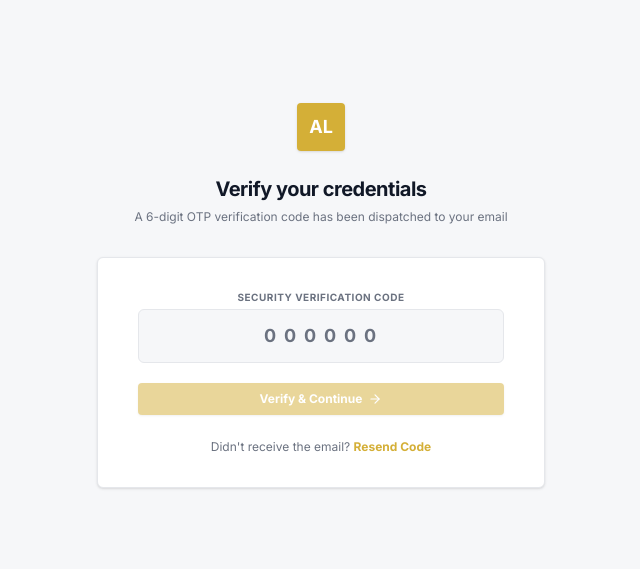
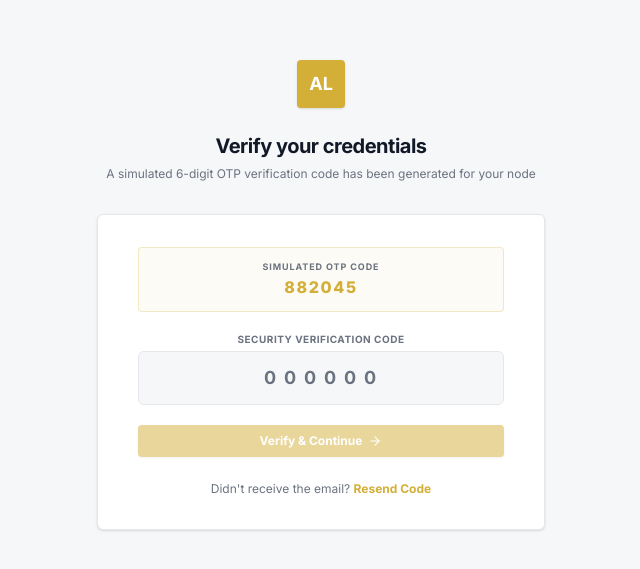
Before and after one commit to am-aslam/AurumLedgerPro, a Next.js app: page /verify in a window 1280 px wide. Shown: the part 105-674 px from the top of the page, without its empty margins (319-959 px from the left). Built offline with nearby package versions, Linux system fonts and the light colour scheme.

Commit message:
feat: add simulated OTP display and validation on verification page

```diff
--- a/src/app/verify/page.tsx
+++ b/src/app/verify/page.tsx
@@ -8,9 +8,16 @@ export default function VerificationPage() {
   const router = useRouter();
   const [code, setCode] = useState('');
   const [isLoading, setIsLoading] = useState(false);
+  const [errorMsg, setErrorMsg] = useState('');
+  const demoCode = '882045';
 
   const handleSubmit = (e: React.FormEvent) => {
     e.preventDefault();
+    if (code !== demoCode) {
+      setErrorMsg('Invalid verification code. Please enter the simulated code.');
+      return;
+    }
+    setErrorMsg('');
     setIsLoading(true);
 
     setTimeout(() => {
@@ -30,12 +37,24 @@ export default function VerificationPage() {
           Verify your credentials
         </h2>
         <p className="mt-1.5 text-xs text-text-muted">
-          A 6-digit OTP verification code has been dispatched to your email
+          A simulated 6-digit OTP verification code has been generated for your node
         </p>
       </div>
 
       <div className="mt-8 sm:mx-auto sm:w-full sm:max-w-md">
         <div className="bg-card-bg py-8 px-4 border border-border-custom rounded-md shadow-sm sm:px-10">
+
+          <div className="bg-primary-gold/5 border border-primary-gold/25 p-3 rounded text-center mb-5 select-none animate-in fade-in duration-300">
+            <span className="text-[9px] font-bold text-text-muted uppercase tracking-widest block">Simulated OTP Code</span>
+            <span className="text-base font-extrabold text-primary-gold tracking-widest block mt-0.5">{demoCode}</span>
+          </div>
+
+          {errorMsg && (
+            <div className="bg-danger-custom/10 border border-danger-custom/25 p-2.5 rounded text-center text-[11px] font-semibold text-danger-custom mb-4 animate-in fade-in">
+              {errorMsg}
+            </div>
+          )}
+
           <form className="space-y-5" onSubmit={handleSubmit}>
             <div className="flex flex-col space-y-1">
               <label htmlFor="code" className="text-[10px] font-bold text-text-muted uppercase tracking-wider text-center">
```
